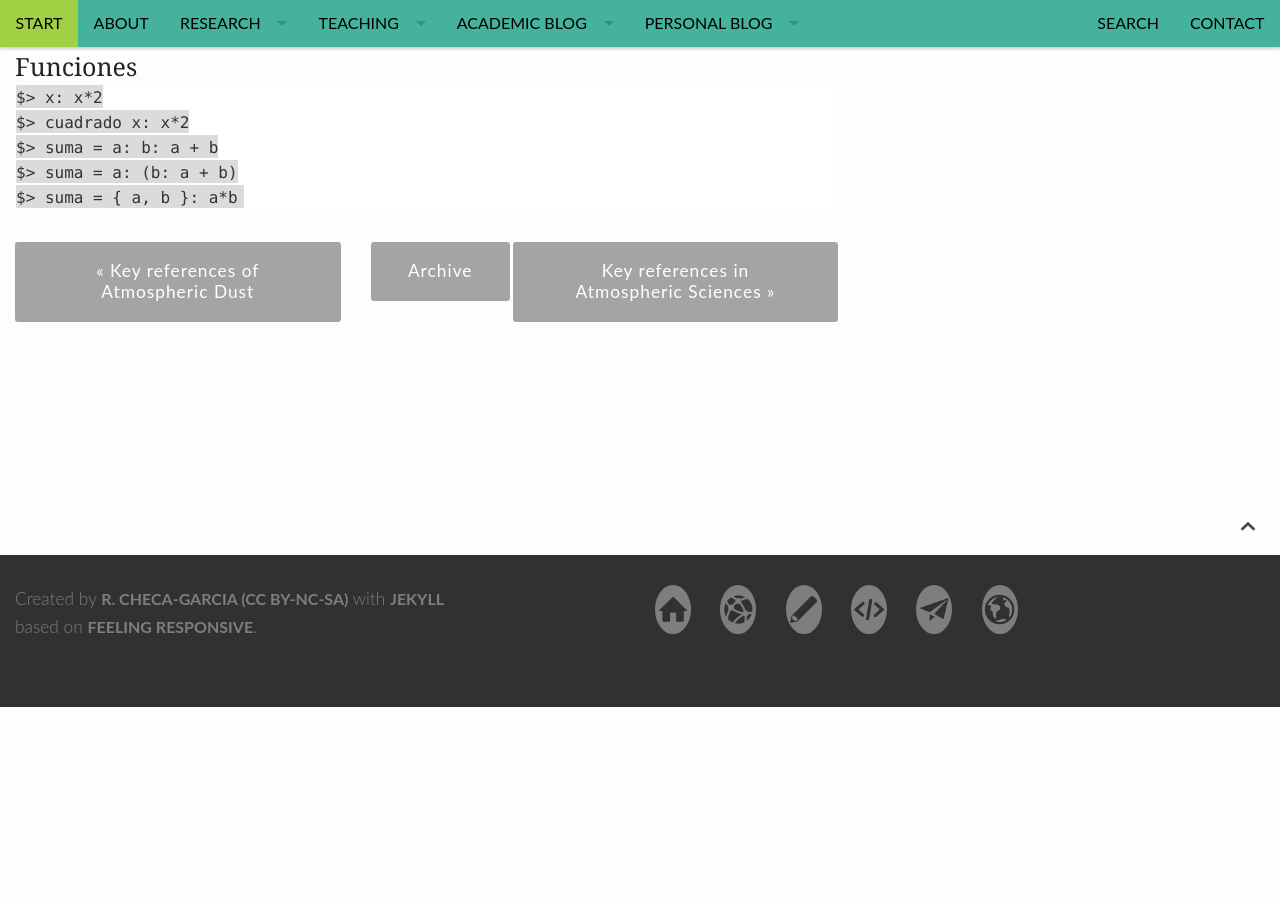
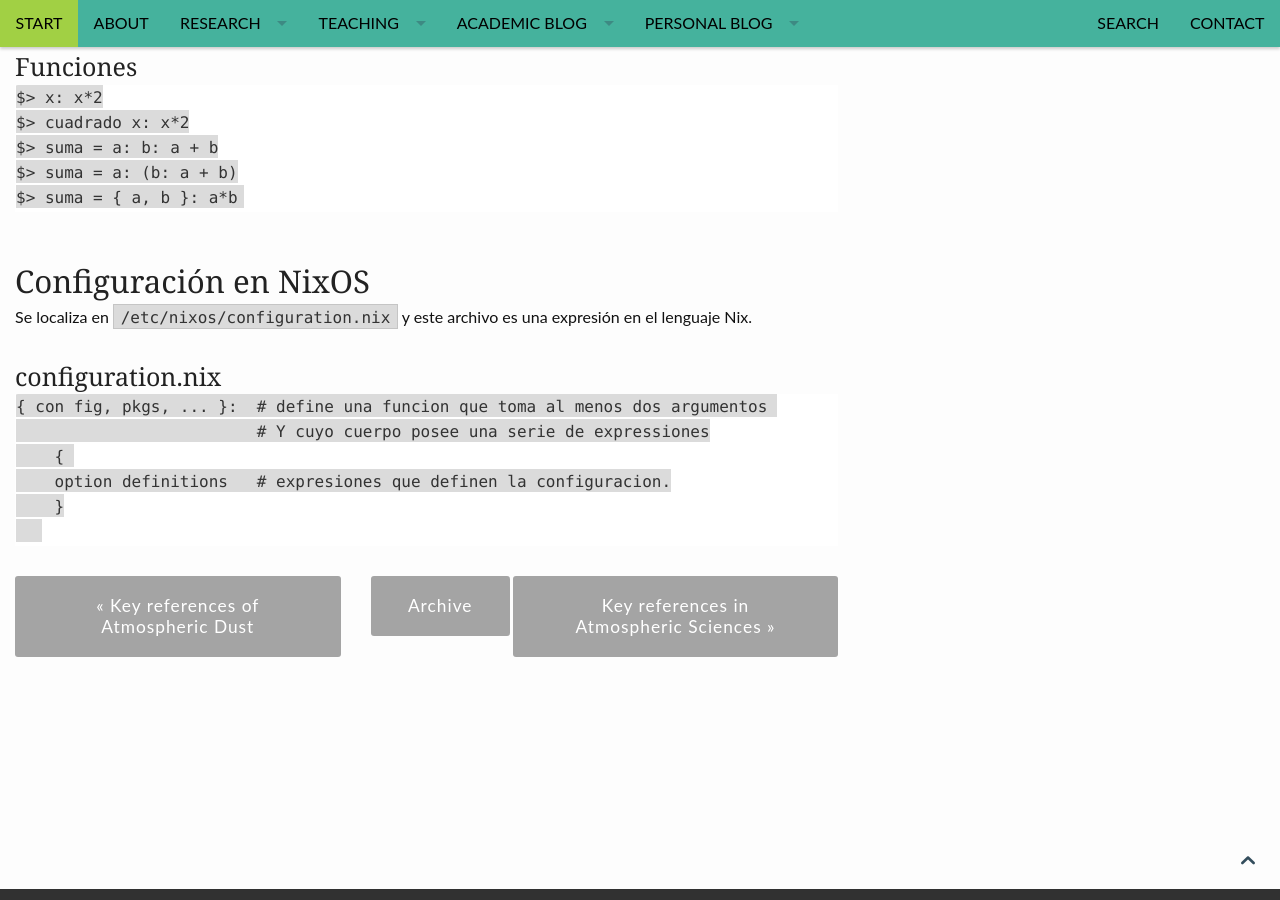
Before and after one commit to RCHG/rchg.github.io, a Jekyll site: the page built from _posts/2019-01-04-Learning-Nixos.md, in a window 1280 px wide and 900 px high, scrolled down 2709 px. Built offline with Jekyll 4.4.1, drawn with Linux system fonts in a browser that asks for light colours; nearby versions of some CDN libraries; comment, search, counter and statistics services are not loaded; before the commit the page ends 3416 px from its top, so only the background shows below that.

Commit message:
Update 2019-01-04-Learning-Nixos.md

````diff
--- a/_posts/2019-01-04-Learning-Nixos.md
+++ b/_posts/2019-01-04-Learning-Nixos.md
@@ -123,3 +123,22 @@ $> suma = a: b: a + b
 $> suma = a: (b: a + b)
 $> suma = { a, b }: a*b
 ```
+
+
+
+
+
+
+## Configuración en NixOS
+
+Se localiza en `/etc/nixos/configuration.nix` y este archivo es una expresión en el lenguaje Nix.
+
+### configuration.nix
+```
+{ con fig, pkgs, ... }:  # define una funcion que toma al menos dos argumentos
+                         # Y cuyo cuerpo posee una serie de expressiones
+    {
+    option definitions   # expresiones que definen la configuracion.
+    }
+
+```
````
